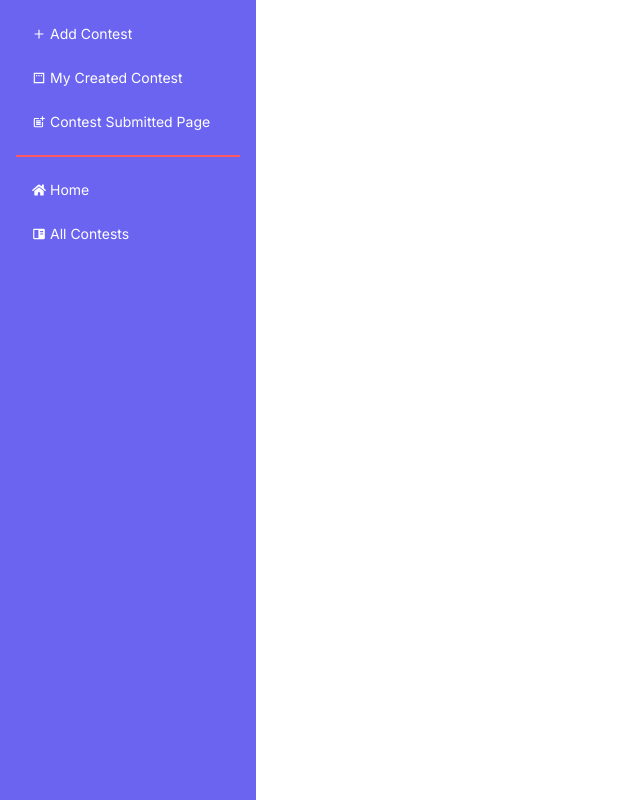
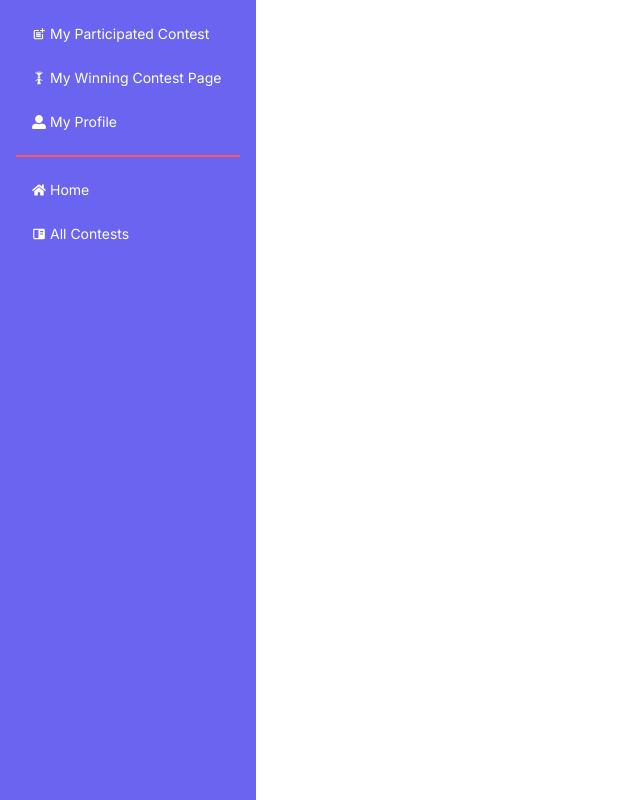
Before and after one commit to dev-kawser/winzone-client, a React (Vite) app: page /dashboard in a window 1280 px wide. Shown: the whole page, without its empty margins (0-640 px from the left). Built offline with nearby package versions, Linux system fonts and the light colour scheme; no server answers.

Commit message:
nested route setup done for admin or creator or normal user

```diff
--- a/src/Layouts/Dashboard.jsx
+++ b/src/Layouts/Dashboard.jsx
@@ -1,15 +1,18 @@
 import { BiSolidBookContent } from "react-icons/bi";
-import { FaHome } from "react-icons/fa";
+import { FaHome, FaUserAlt } from "react-icons/fa";
 import { FaUser } from "react-icons/fa6";
 import { IoMdAdd } from "react-icons/io";
 import { MdPadding, MdPostAdd } from "react-icons/md";
 import { NavLink, Outlet } from "react-router-dom";
 import useAdmin from "../Hooks/useAdmin";
+import useContestCreator from "../Hooks/useContestCreator ";
+import { GiTargetPrize } from "react-icons/gi";
 
 const Dashboard = () => {
 
 
     const { isAdmin } = useAdmin()
+    const { isCreator } = useContestCreator()
 
 
     return (
@@ -24,8 +27,9 @@ const Dashboard = () => {
                     <div className="drawer-side">
                         <label htmlFor="my-drawer-2" aria-label="close sidebar" className="drawer-overlay"></label>
                         <ul className="menu inter space-y-2 p-4 w-64 min-h-full bg-[#6A64F1] text-white">
-                            {
-                                isAdmin ? <>
+
+                            {isAdmin && (
+                                <>
                                     <NavLink to="/dashboard/manage-users" className="flex items-center gap-2 py-2 px-4 hover:bg-[#553c9a] rounded-md">
 
                                         <span className="flex gap-1 items-center"> <FaUser /> Manage User</span>
@@ -35,7 +39,9 @@ const Dashboard = () => {
                                         <span className="flex gap-1 items-center"> <MdPostAdd /> Manage Contests</span>
                                     </NavLink>
                                 </>
-                                    :
+                            )}
+
+                            {isCreator && (
                                 <>
                                     <li>
                                         <NavLink to="/dashboard/add-contest" className="flex items-center gap-2 py-2 px-4 hover:bg-[#553c9a] rounded-md">
@@ -56,10 +62,34 @@ const Dashboard = () => {
                                         </NavLink>
                                     </li>
                                 </>
-                            }
+                            )}
+                            {!isAdmin && !isCreator && (
+                                <>
+                                    <li>
+                                        <NavLink to="/dashboard/contest-submitted-page" className="flex items-center gap-2 py-2 px-4 hover:bg-[#553c9a] rounded-md">
 
+                                            <span className="flex gap-1 items-center"> <MdPostAdd />My Participated Contest</span>
+                                        </NavLink>
+                                    </li>
+                                    <li>
+                                        <NavLink to="/dashboard/contest-submitted-page" className="flex items-center gap-2 py-2 px-4 hover:bg-[#553c9a] rounded-md">
+
+                                            <span className="flex gap-1 items-center"> <GiTargetPrize />My Winning Contest Page</span>
+                                        </NavLink>
+                                    </li>
+                                    <li>
+                                        <NavLink to="/dashboard/contest-submitted-page" className="flex items-center gap-2 py-2 px-4 hover:bg-[#553c9a] rounded-md">
+
+                                            <span className="flex gap-1 items-center"> <FaUserAlt />My Profile</span>
+                                        </NavLink>
+                                    </li>
+                                </>
+                            )}
                             {/* For all role */}
                             <div className="divider divider-error" />
+
+
+                            {/* ----------- */}
                             <li>
                                 <NavLink to="/" className="flex items-center gap-2 py-2 px-4 hover:bg-[#553c9a] rounded-md">
 
--- a/src/Pages/Login/Login.jsx
+++ b/src/Pages/Login/Login.jsx
@@ -37,7 +37,7 @@ const Login = () => {
                 axiosPublic.post("/users", userInfo)
                     .then(res => {
 
-                        if (res.data.insertedId) {
+                        if (res.data.insertedId || res.data.insertedId == null) {
                             toast.success("Successfully Google Login !")
                             navigate(location?.state ? location.state : "/")
                         }
```
Lines whose indentation alone changed are shown as unchanged.
